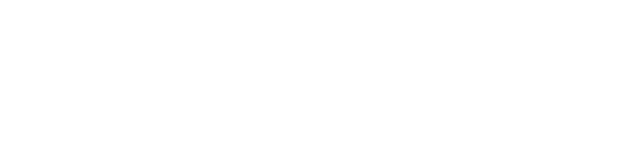
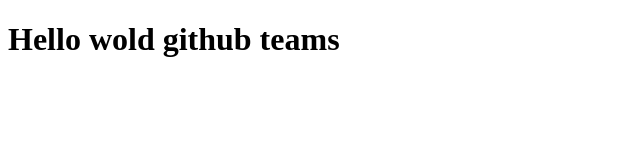
Before and after one commit to Dawit2321/web-app, a plain HTML site: page index.html in a window 1280 px wide. Shown: the whole page, without its empty margins (0-640 px from the left). Drawn offline with Linux system fonts and the light colour scheme.

Commit message:
new header is added

```diff
--- a/index.html
+++ b/index.html
@@ -6,6 +6,6 @@
     <title>Document</title>
 </head>
 <body>
-
+    <h1>Hello wold github teams</h1>
 </body>
 </html>
```
